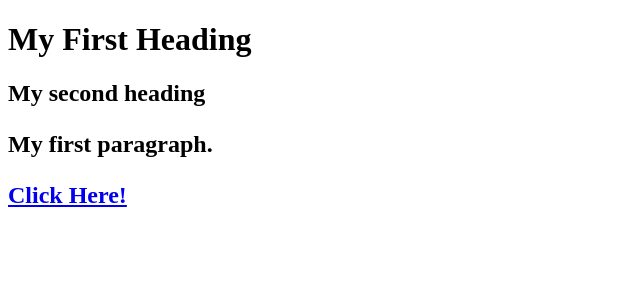
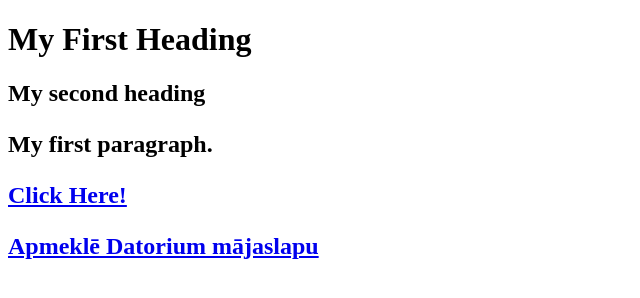
Before and after one commit to Megarenos1/my-first-webpage, a plain HTML site: page index.html in a window 1280 px wide. Shown: the whole page, without its empty margins (0-640 px from the left). Drawn offline with Linux system fonts and the light colour scheme.

Commit message:
second changes

```diff
--- a/index.html
+++ b/index.html
@@ -8,3 +8,4 @@
 </body>
 </html>
 <p><a href="button.html">Click Here!</a></p>
+<p><a href= "https://datorium.eu">Apmeklē Datorium mājaslapu</a></p>
```
